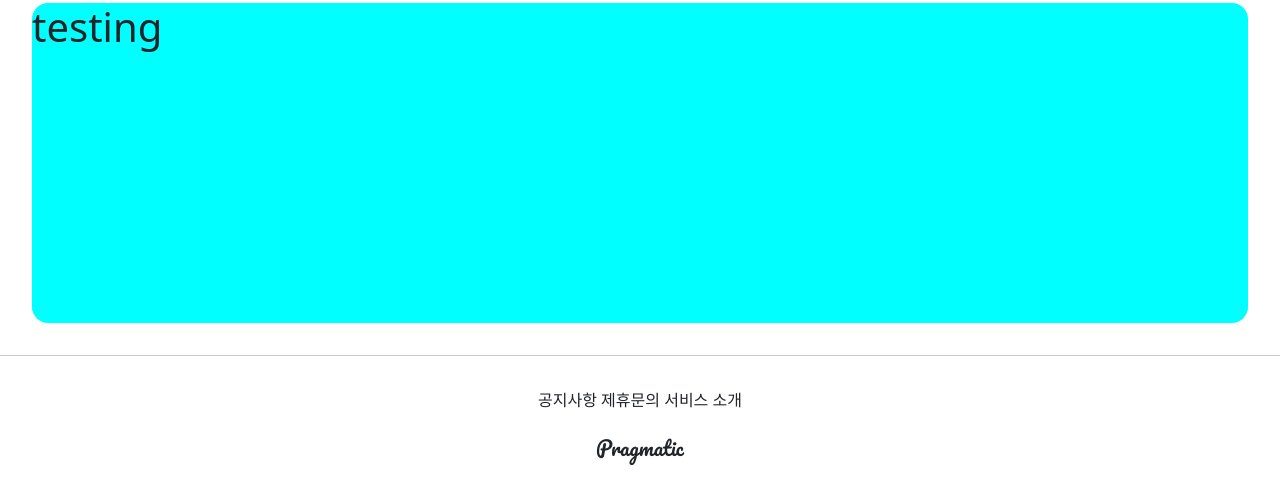
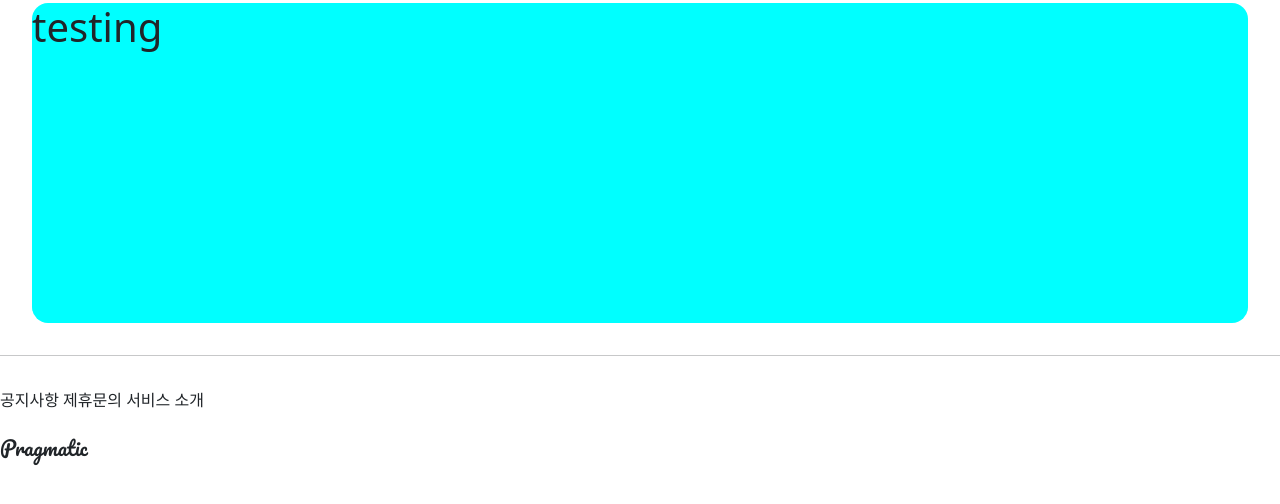
Before and after one commit to seon-hee/gis_2ban, a Django app: page /accounts/hello_world/ in a window 1280 px wide. Shown: the part 198-702 px from the top of the page. Run offline with Django 3.2, Linux system fonts and the light colour scheme; parts of the project's set-up code (start-up, migrations or seed data) failed here and were passed over.

Commit message:
7/7 2ban class commit 1

```diff
--- a/gis_2ban/settings.py
+++ b/gis_2ban/settings.py
@@ -133,6 +133,10 @@ USE_TZ = True
 
 STATIC_URL = '/static/'
 
+STATICFILES_DIRS = [
+    BASE_DIR / "static",
+]
+
 # Default primary key field type
 # https://docs.djangoproject.com/en/3.2/ref/settings/#default-auto-field
 
--- /dev/null
+++ b/static/base.css
@@ -0,0 +1,17 @@
+.pragmatic_header_logo {
+    margin: 2rem 0;
+    font-family: 'Pacifico', cursive;
+}
+
+.pragmatic_header_button {
+    margin-bottom: 2rem;
+}
+
+.pragmatic_footer_logo {
+    margin: 1.5rem 0;
+    font-family: 'Pacifico', cursive;
+}
+
+.pragmatic_footer_button {
+    margin-top: 2rem;
+}
--- a/templates/footer.html
+++ b/templates/footer.html
@@ -1,11 +1,11 @@
-<div style="text-align: center">
+<div style="">
 
-    <div style="margin-top: 2rem;">
+    <div class="pragmatic_footer_button">
         <span>공지사항</span>
         <span>제휴문의</span>
         <span>서비스 소개</span>
     </div>
-    <div style="margin: 1.5rem 0; font-family: 'Pacifico', cursive;">
+    <div class="pragmatic_footer_logo">
         <h5>Pragmatic</h5>
     </div>
 
--- a/templates/head.html
+++ b/templates/head.html
@@ -1,3 +1,5 @@
+{% load static %}
+
 <head>
     <meta charset="UTF-8">
     <title>gis_2ban</title>
@@ -5,8 +7,13 @@
     {#  BOOTSTRAP LINK   #}
     <link href="https://cdn.jsdelivr.net/npm/bootstrap@5.0.2/dist/css/bootstrap.min.css" rel="stylesheet"
           integrity="sha384-EVSTQN3/azprG1Anm3QDgpJLIm9Nao0Yz1ztcQTwFspd3yD65VohhpuuCOmLASjC" crossorigin="anonymous">
+
     {# GOOGLE FONT LINK #}
     <link rel="preconnect" href="https://fonts.googleapis.com">
     <link rel="preconnect" href="https://fonts.gstatic.com" crossorigin>
     <link href="https://fonts.googleapis.com/css2?family=Pacifico&display=swap" rel="stylesheet">
+
+    {# DEFAULT CSS LINK #}
+    <link rel="stylesheet" type="text/css" href="{% static 'base.css' %}">
+
 </head>
--- a/templates/header.html
+++ b/templates/header.html
@@ -1,8 +1,8 @@
 <div style="text-align:center">
-    <div style="margin: 2rem 0; font-family: 'Pacifico', cursive;">
+    <div class="pragmatic_header_logo">
         <h1>Pragmatic</h1>
     </div>
-    <div style="margin-bottom: 2rem;">
+    <div class="pragmatic_header_button">
         <span>nav1</span>
         <span>nav2</span>
         <span>nav3</span>
```
